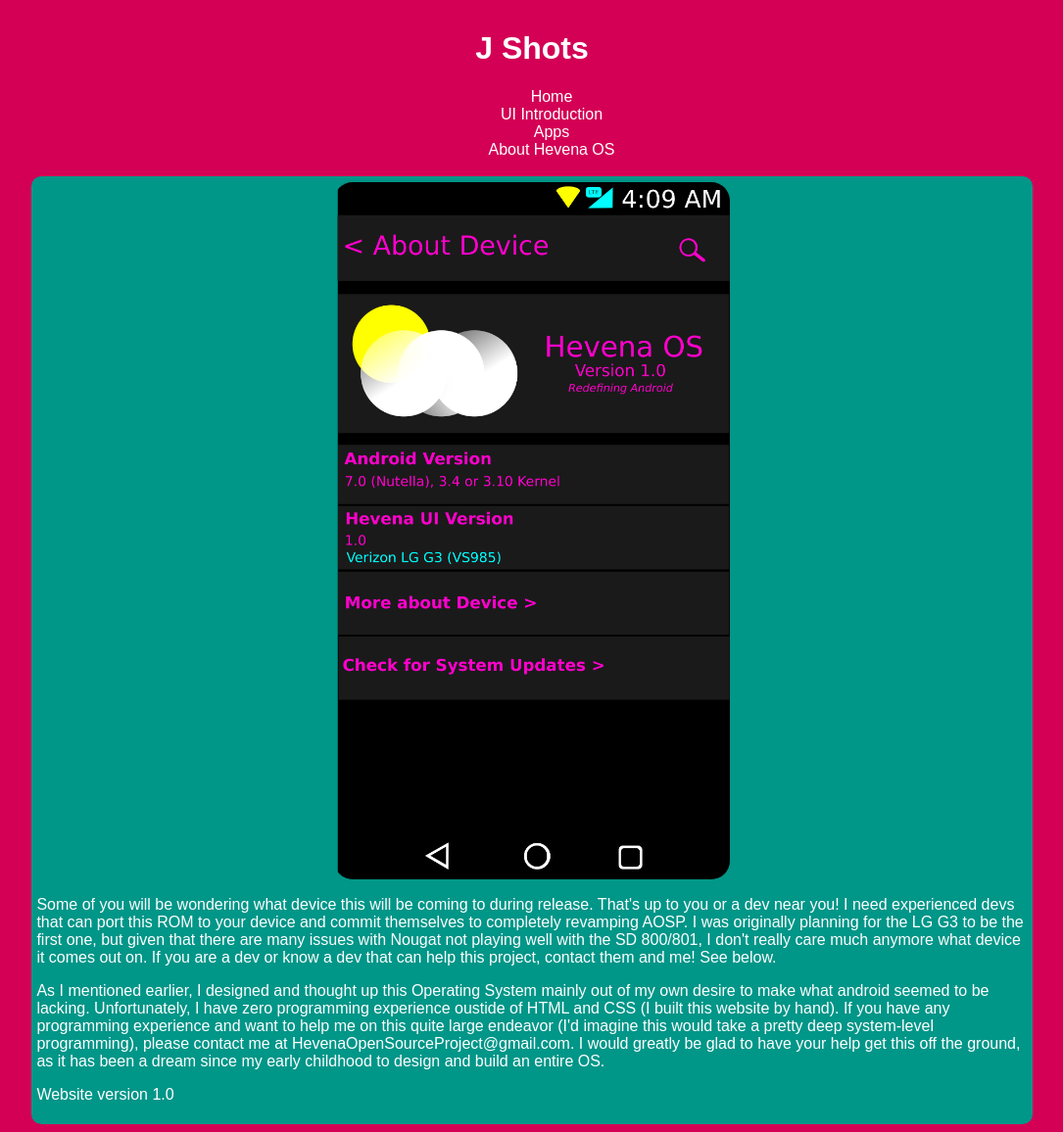
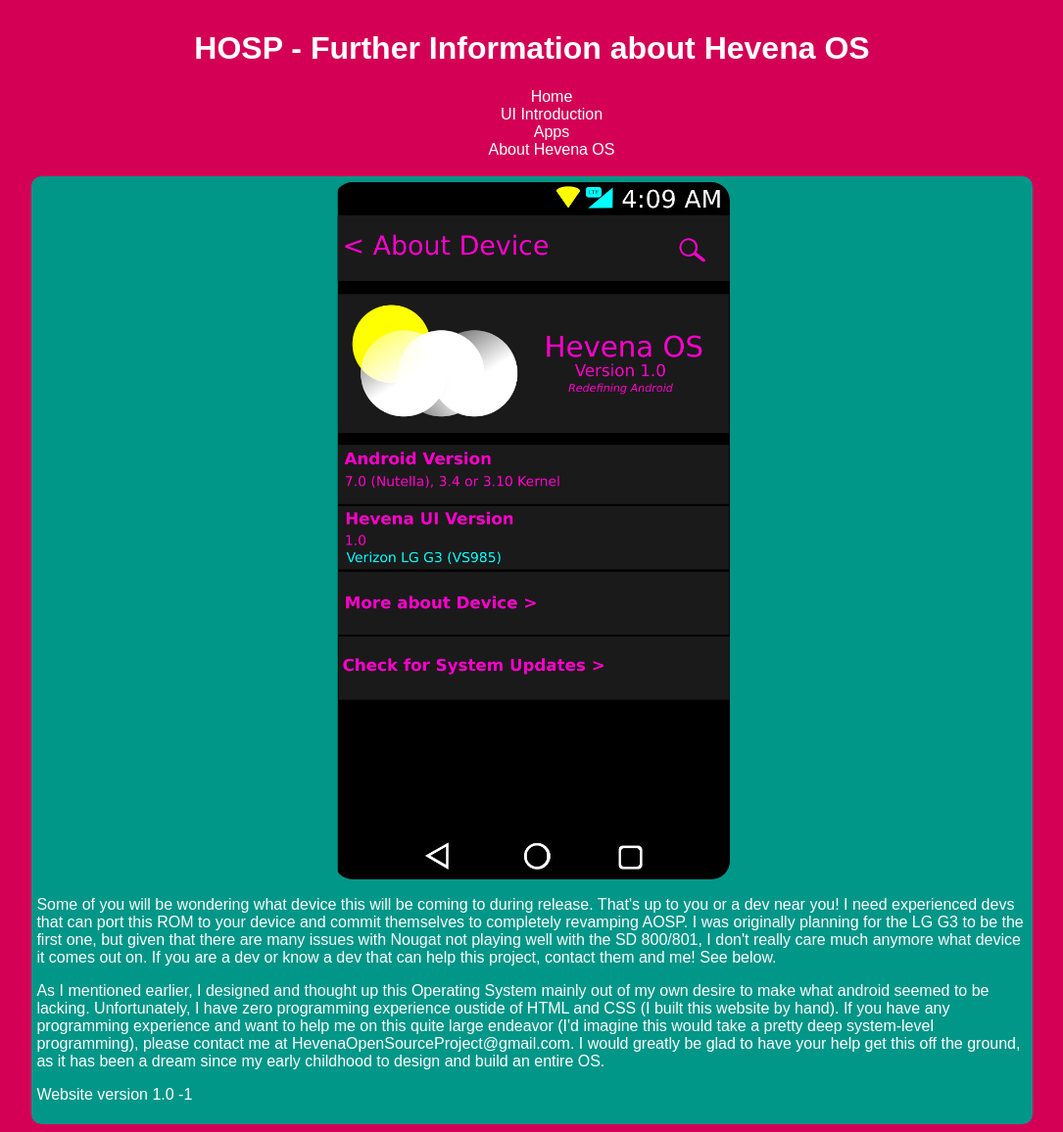
Before and after one commit to hevenaopensourceproject/hevenaopensourceproject.github.io, a plain HTML site: page AboutHevenaOS.html in a window 1280 px wide. Shown: the whole page at 98% size, without its empty margins (97-1182 px from the left). Drawn offline with Linux system fonts and the light colour scheme.

Commit message:
Revision 2 - Some further changes

```diff
--- a/AboutHevenaOS.html
+++ b/AboutHevenaOS.html
@@ -12,7 +12,7 @@
   <body>
     <header>
       <div class ="header">
-          <h1>J Shots</h1>
+          <h1>HOSP - Further Information about Hevena OS</h1>
           <ul>
             <li><a href="index.html">Home</a></li>
            <li><a href="UI Intro.html">UI Introduction</a></li>
@@ -27,7 +27,7 @@
 
 
 
-      <p> Website version 1.0</p>
+      <p> Website version 1.0 -1</p>
         </div>
     </body>
       </section>
--- a/style.css
+++ b/style.css
@@ -53,7 +53,7 @@
 }
 
 img {
-    max-width: 40%;
+    max-width: 50%;
     height: auto;
     margin-left: auto;
     margin-right: auto;
```
